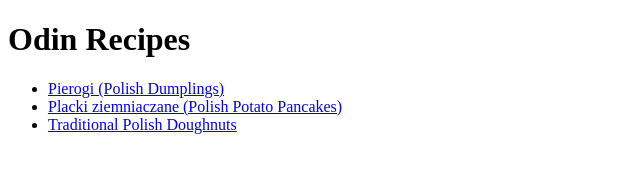
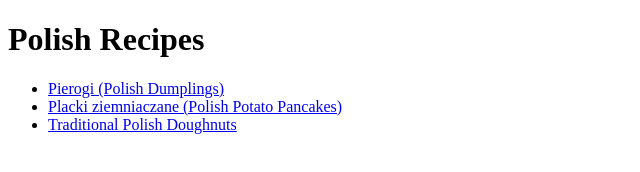
Before and after one commit to maciejkropidlowski/odin-recipes, a plain HTML site: page index.html in a window 1280 px wide. Shown: the whole page, without its empty margins (0-640 px from the left). Drawn offline with Linux system fonts and the light colour scheme.

Commit message:
Change title and heading

```diff
--- a/index.html
+++ b/index.html
@@ -4,10 +4,10 @@
     <meta charset="UTF-8">
     <meta http-equiv="X-UA-Compatible" content="IE=edge">
     <meta name="viewport" content="width=device-width, initial-scale=1.0">
-    <title>Odin Recipes</title>
+    <title>Polish Recipes</title>
 </head>
 <body>
-    <h1>Odin Recipes</h1>
+    <h1>Polish Recipes</h1>
     <ul>
         <li><a href="recipes/pierogi.html">Pierogi (Polish Dumplings)</a></li>
         <li><a href="recipes/pancakes.html">Placki ziemniaczane (Polish Potato Pancakes)</a></li>
```
